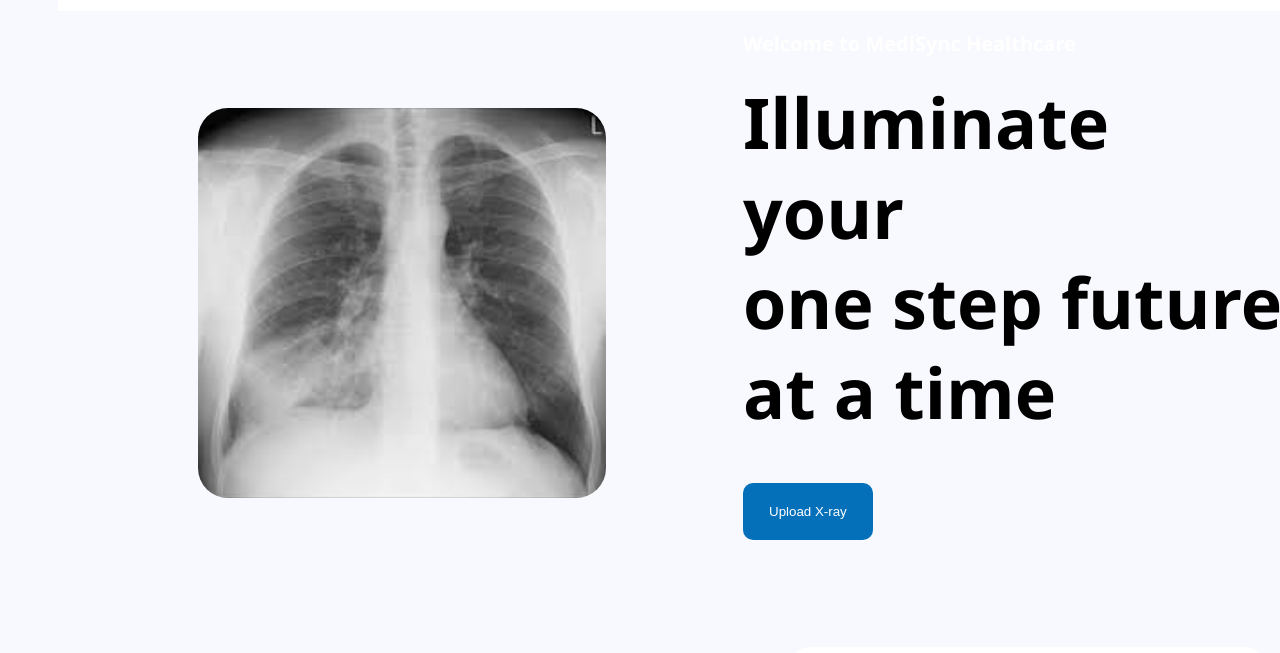
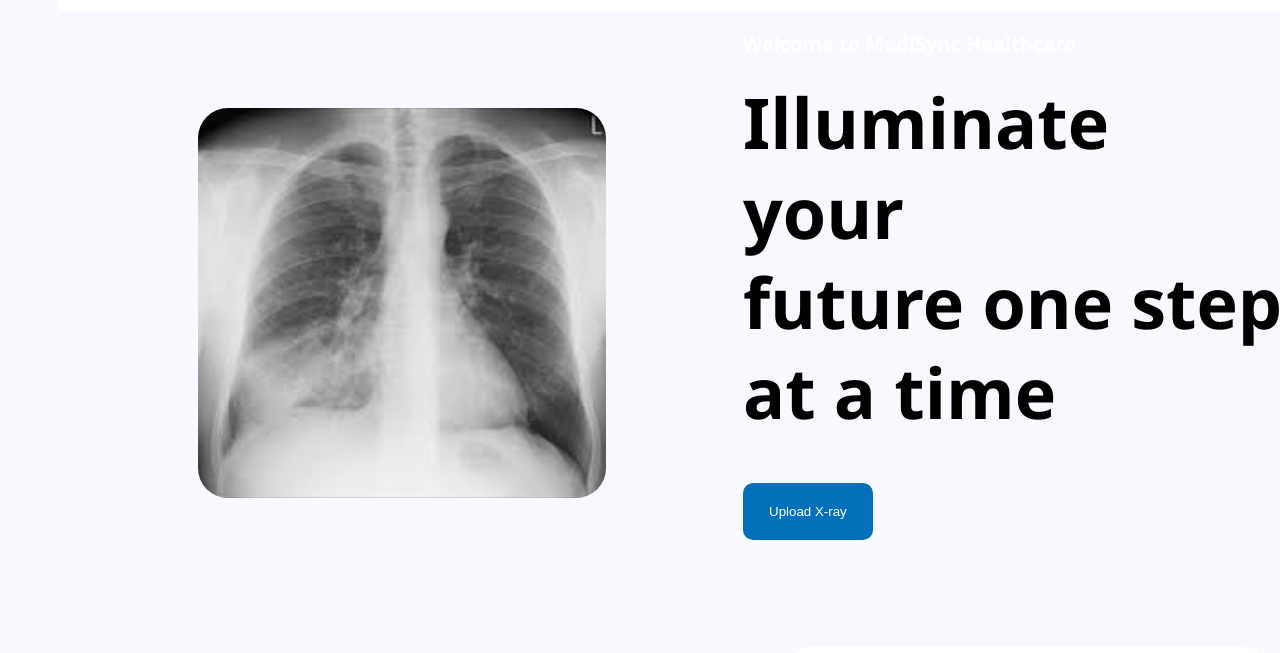
Before and after one commit to KrishGaur1354/MediSync, a plain HTML site: page index.html in a window 1280 px wide. Shown: the part 147-800 px from the top of the page. Drawn offline with Linux system fonts and the light colour scheme; a web font is replaced by a local one.

Commit message:
Update index.html

```diff
--- a/index.html
+++ b/index.html
@@ -202,7 +202,7 @@
                   <b class="appointment">Welcome to MediSync Healthcare</b>
                   <b class="your-journey-to-container">
                     <p class="get-in-touch">Illuminate your</p>
-                    <p class="get-in-touch">one step future</p>
+                    <p class="get-in-touch">future one step</p>
                     <p class="get-in-touch">at a time</p>
                   </b>
                 </div>
```
